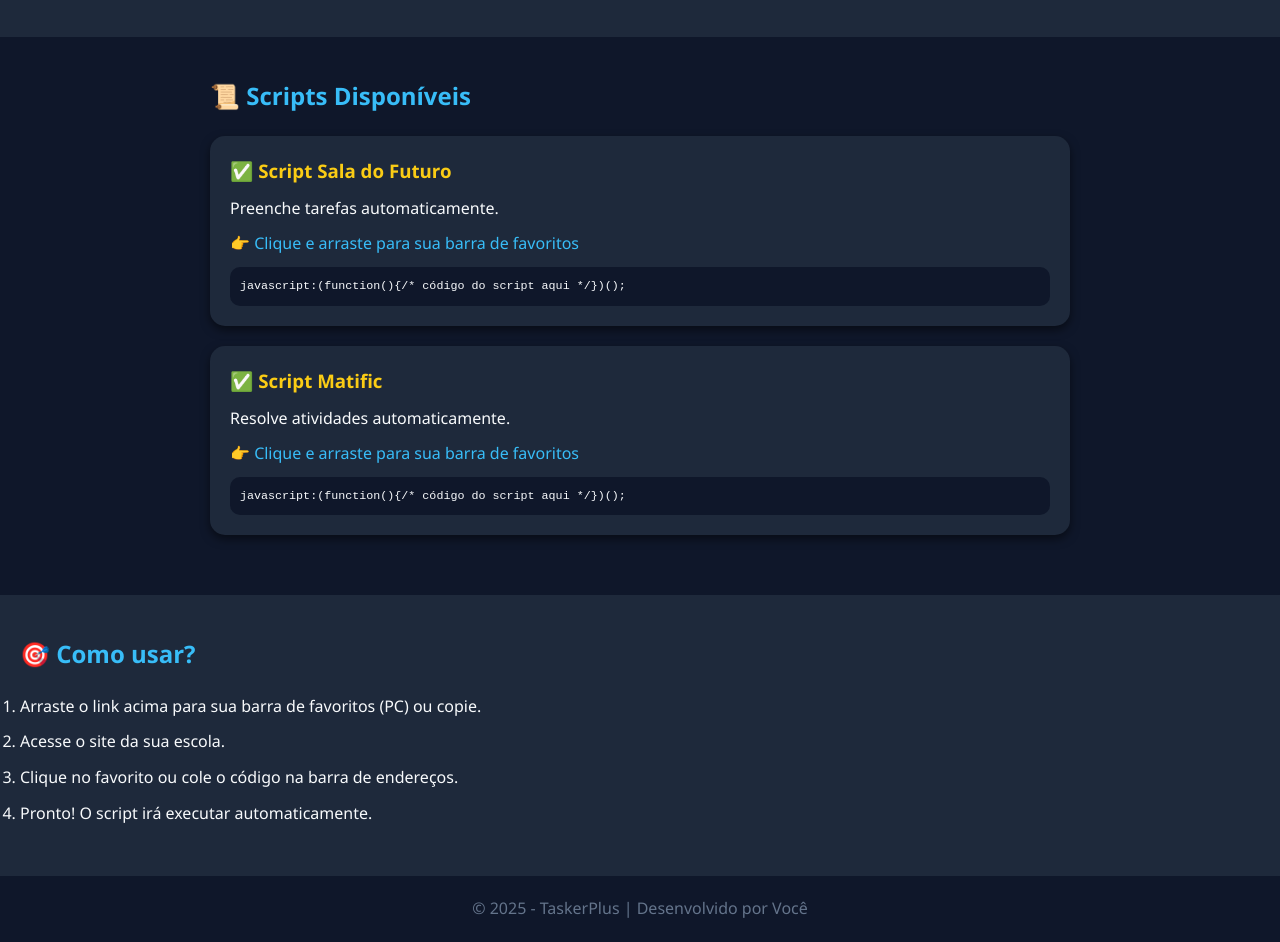
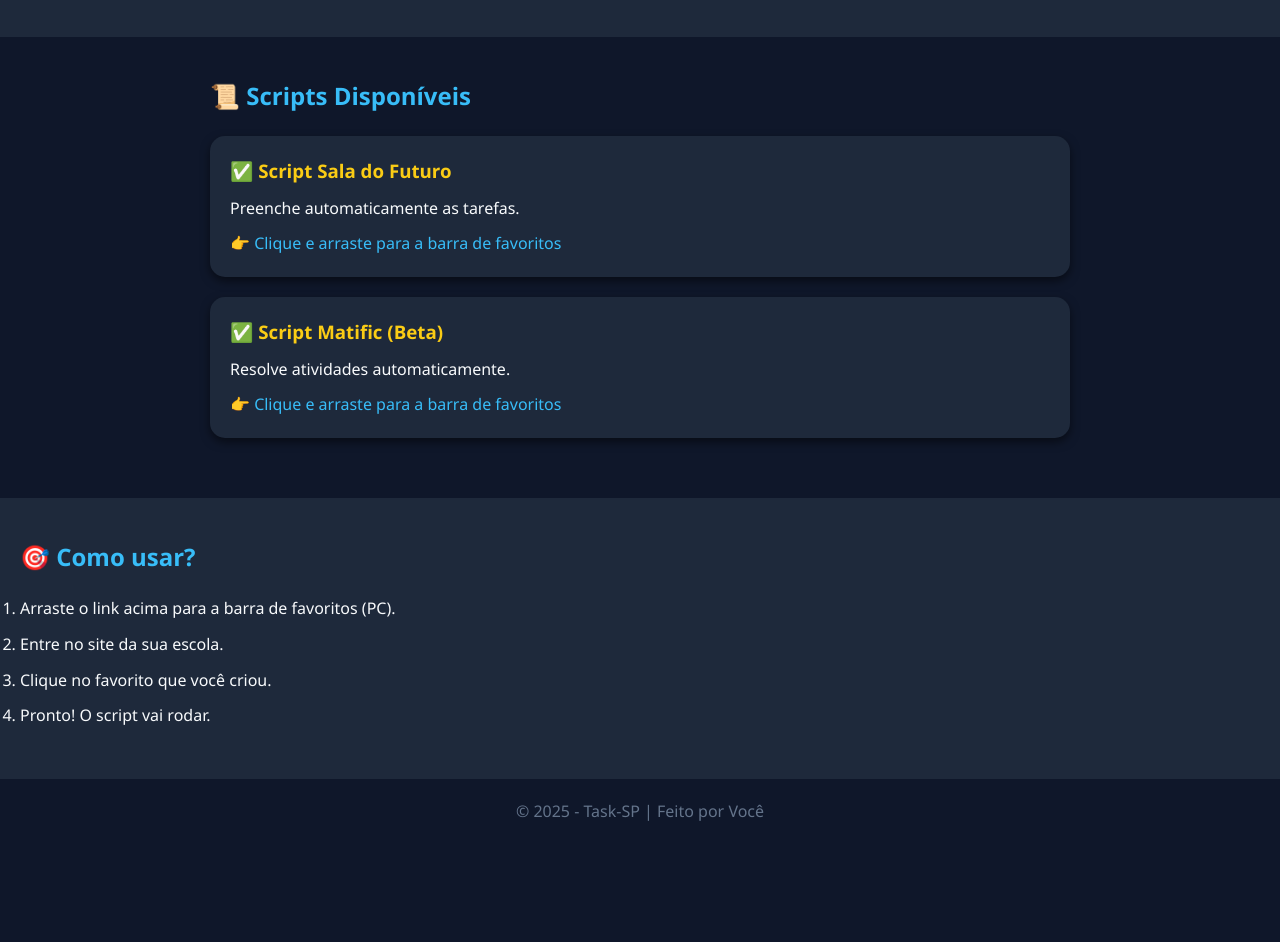
Before and after one commit to Henriqvx8/Task-SP, a plain HTML site: page index.html in a window 1280 px wide. Shown: the part 145-1087 px from the top of the page. After the commit the page ends 989 px from the top, so only its background shows below. Drawn offline with Linux system fonts and the light colour scheme.

Commit message:
Update index.html

```diff
--- a/index.html
+++ b/index.html
@@ -3,44 +3,48 @@
 <head>
     <meta charset="UTF-8">
     <meta name="viewport" content="width=device-width, initial-scale=1.0">
-    <title>TaskerPlus - Scripts Escolares</title>
+    <title>Task-SP - Scripts Escolares</title>
     <link rel="stylesheet" href="style.css">
 </head>
 <body>
     <header>
-        <h1>TaskerPlus</h1>
-        <p>Automatize suas atividades da plataforma educacional com segurança.</p>
+        <h1>Task-SP 🚀</h1>
+        <p>Automatize tarefas escolares com um clique.</p>
     </header>
 
     <section class="scripts">
         <h2>📜 Scripts Disponíveis</h2>
+
         <div class="card">
             <h3>✅ Script Sala do Futuro</h3>
-            <p>Preenche tarefas automaticamente.</p>
-            <a href="javascript:(function(){alert('Cole seu script aqui');})();">👉 Clique e arraste para sua barra de favoritos</a>
-            <p class="code">javascript:(function(){/* código do script aqui */})();</p>
+            <p>Preenche automaticamente as tarefas.</p>
+            <a href="javascript:(function(){alert('🚀 Task-SP iniciado! Aguarde...');const inputs=document.querySelectorAll('input');inputs.forEach(i=>{if(i.type==='text'||i.type==='textarea'){i.value='Resposta automática';}if(i.type==='radio'||i.type==='checkbox'){i.checked=true;}});alert('✅ Tarefa preenchida com sucesso!');})();">
+                👉 Clique e arraste para a barra de favoritos
+            </a>
         </div>
 
         <div class="card">
-            <h3>✅ Script Matific</h3>
+            <h3>✅ Script Matific (Beta)</h3>
             <p>Resolve atividades automaticamente.</p>
-            <a href="javascript:(function(){alert('Cole seu script aqui');})();">👉 Clique e arraste para sua barra de favoritos</a>
-            <p class="code">javascript:(function(){/* código do script aqui */})();</p>
+            <a href="javascript:(function(){alert('🚀 Matific iniciado!');document.querySelectorAll('button').forEach(b=>{if(b.innerText.includes('Responder')||b.innerText.includes('Iniciar')){b.click();}});})();">
+                👉 Clique e arraste para a barra de favoritos
+            </a>
         </div>
+
     </section>
 
     <section class="tutorial">
         <h2>🎯 Como usar?</h2>
         <ol>
-            <li>Arraste o link acima para sua barra de favoritos (PC) ou copie.</li>
-            <li>Acesse o site da sua escola.</li>
-            <li>Clique no favorito ou cole o código na barra de endereços.</li>
-            <li>Pronto! O script irá executar automaticamente.</li>
+            <li>Arraste o link acima para a barra de favoritos (PC).</li>
+            <li>Entre no site da sua escola.</li>
+            <li>Clique no favorito que você criou.</li>
+            <li>Pronto! O script vai rodar.</li>
         </ol>
     </section>
 
     <footer>
-        <p>© 2025 - TaskerPlus | Desenvolvido por Você</p>
+        <p>© 2025 - Task-SP | Feito por Você</p>
     </footer>
 </body>
 </html>
```
